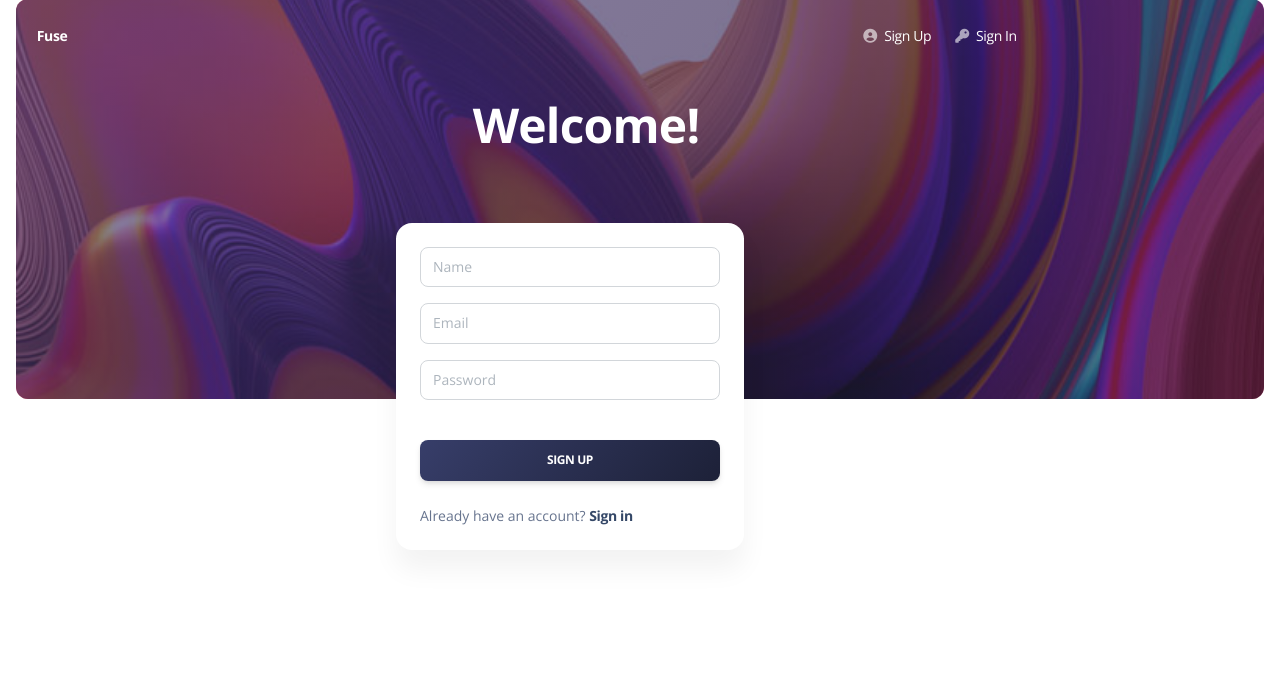
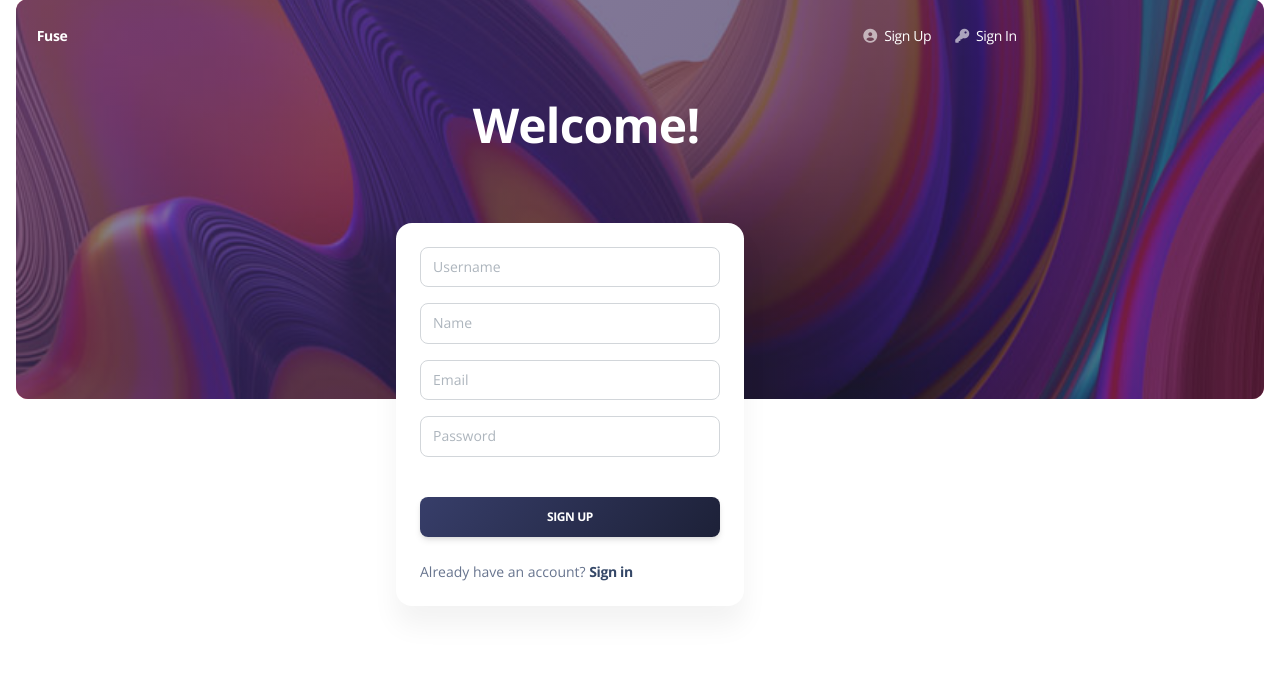
Before and after one commit to unignoramus11/fuse, a Flask app: page /signup in a window 1280 px wide. Shown: the part 17-714 px from the top of the page. Run offline with Flask 3, Linux system fonts and the light colour scheme; some libraries are stand-ins or nearby versions.

Commit message:
Hotfix: Update login and register pages and add admin page access
Co-authored-by: Aviral <avi1o1@users.noreply.github.com>
Co-authored-by: Mohit Singh <unignoramus11@users.noreply.github.com>

```diff
--- a/app.py
+++ b/app.py
@@ -11,13 +11,17 @@ def home():
 @app.route("/signin", methods=["POST", "GET"])
 def signin():
     if request.method == "POST":
-        email = request.form["email"]
+        username = request.form["username"]
         password = request.form["password"]
 
         # Fetch user from database
-        user = email
+        # TODO: make it so that it send the name instead of username
+        name = username
 
-        return redirect(url_for("profile", usr=user))
+        if name == "admin" and password == "admin":
+            return redirect(url_for("admin"))
+
+        return redirect(url_for("profile", name=name))
     else:
         return render_template("sign-in.html")
 
@@ -25,12 +29,13 @@ def signin():
 @app.route("/signup", methods=["POST", "GET"])
 def signup():
     if request.method == "POST":
+        username = request.form["username"]
         name = request.form["name"]
         email = request.form["email"]
         password = request.form["password"]
 
         # Create a user
-        user = {"name": name, "email": email, "password": password}
+        user = {"username": username, "name": name, "email": email, "password": password}
 
         # Add user to database
 
@@ -45,9 +50,9 @@ def admin():
     return render_template("admin-dashboard.html")
 
 
-@app.route("/profile/<usr>")
-def profile(usr):
-    return render_template("profile.html", user=usr)
+@app.route("/profile/<name>")
+def profile(name):
+    return render_template("profile.html", name=name)
 
 
 @app.route("/project-editor")
--- a/templates/profile.html
+++ b/templates/profile.html
@@ -35,7 +35,7 @@
           </div>
 
           <div class="col-auto my-auto h-100">
-            <h5 class="mb-1"> PJ Narayanan </h5>
+            <h5 class="mb-1">{{ name }}</h5>
             <p class="mb-0 font-weight-bold text-sm"> Basic User </p>
           </div>
         </div>
--- a/templates/sign-in.html
+++ b/templates/sign-in.html
@@ -82,7 +82,7 @@
               <div class="card-body">
                 <form role="form text-left" method="POST" action="{{ url_for('signin') }}">
                   <div class="mb-3">
-                    <input type="email" name="email" class="form-control" placeholder="Email" aria-label="Email"
+                    <input type="text" name="username" class="form-control" placeholder="Username" aria-label="Username"
                       aria-describedby="email-addon" required />
                   </div>
 
--- a/templates/sign-up.html
+++ b/templates/sign-up.html
@@ -73,6 +73,10 @@
               <div class="card-body">
                 <form role="form text-left" method="POST" action="{{ url_for('signup') }}">
                   <div class="mb-3">
+                    <input type="text" name="username" class="form-control" placeholder="Username" aria-label="Username"
+                      aria-describedby="email-addon" required />
+                  </div>
+                  <div class="mb-3">
                     <input type="text" name="name" class="form-control" placeholder="Name" aria-label="Name"
                       aria-describedby="email-addon" required />
                   </div>
```
Also changed, not shown: templates/admin-dashboard.html (+8 -1 lines).
